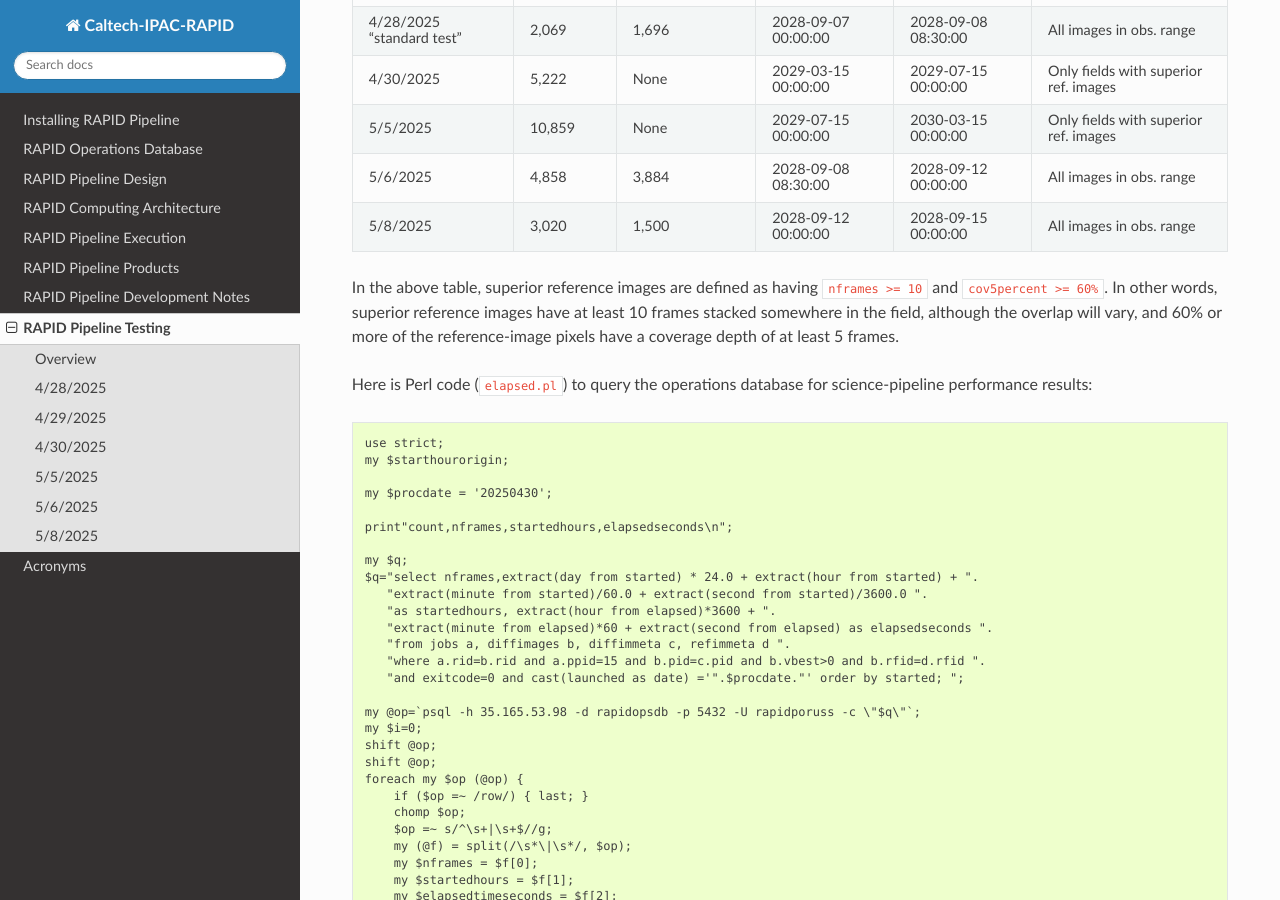
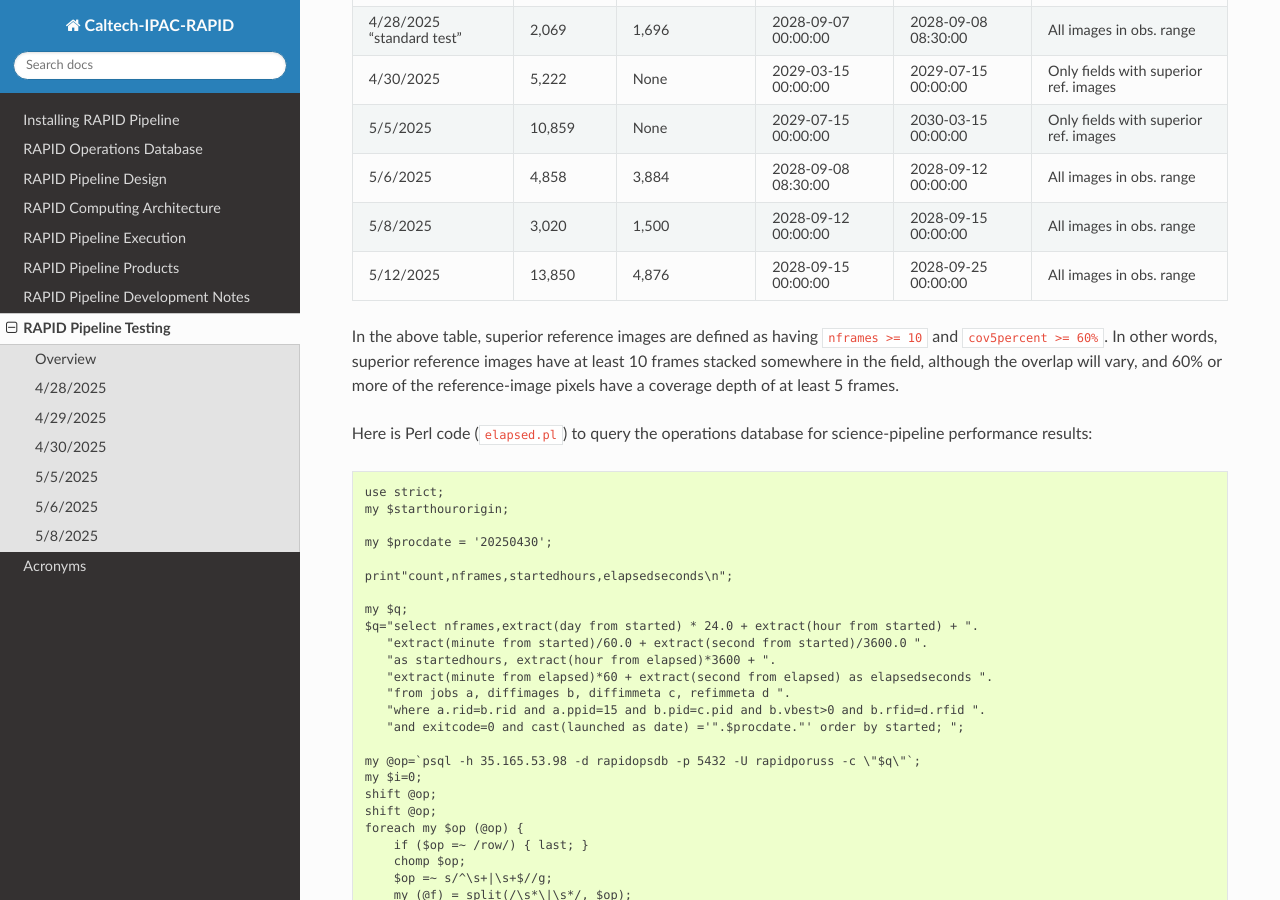
Before and after one commit to Caltech-IPAC/rapid, a Sphinx documentation site: the page built from docs/source/dev/tests.rst, in a window 1280 px wide and 900 px high, scrolled down 537 px. Built offline with Sphinx 7.4.7 and the Read the Docs theme 3.1.0, drawn with Linux system fonts in a browser that asks for light colours; formulas are drawn with MathJax 3.

Commit message:
Added 5/12/25 test to summary.

```diff
--- a/docs/source/dev/tests.rst
+++ b/docs/source/dev/tests.rst
@@ -24,6 +24,7 @@ Test                       No. of images  No. of ref. images made  Start obs. da
 5/5/2025                         10,859              None          2029-07-15 00:00:00  2030-03-15 00:00:00  Only fields with superior ref. images
 5/6/2025                          4,858              3,884         2028-09-08 08:30:00  2028-09-12 00:00:00  All images in obs. range
 5/8/2025                          3,020              1,500         2028-09-12 00:00:00  2028-09-15 00:00:00  All images in obs. range
+5/12/2025                        13,850              4,876         2028-09-15 00:00:00  2028-09-25 00:00:00  All images in obs. range
 =========================  =============  =======================  ===================  ===================  =====================================
 
 In the above table, superior reference images are defined as having ``nframes >= 10`` and ``cov5percent >= 60%``.  In other words, superior
```
